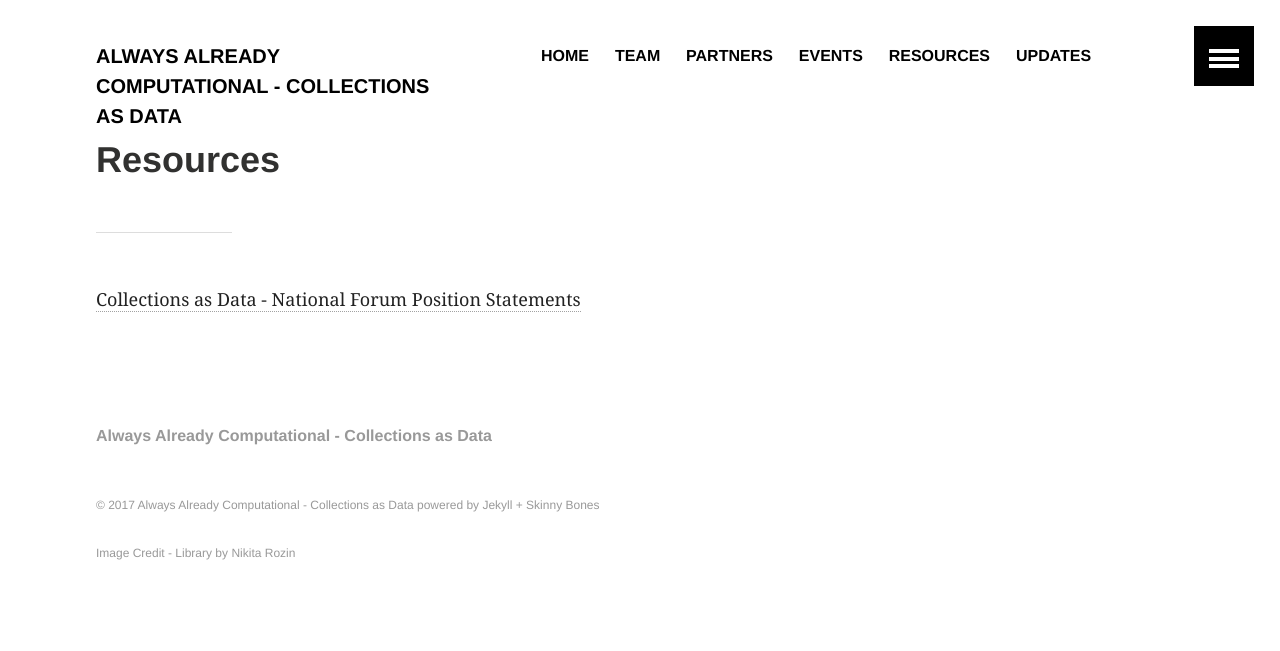
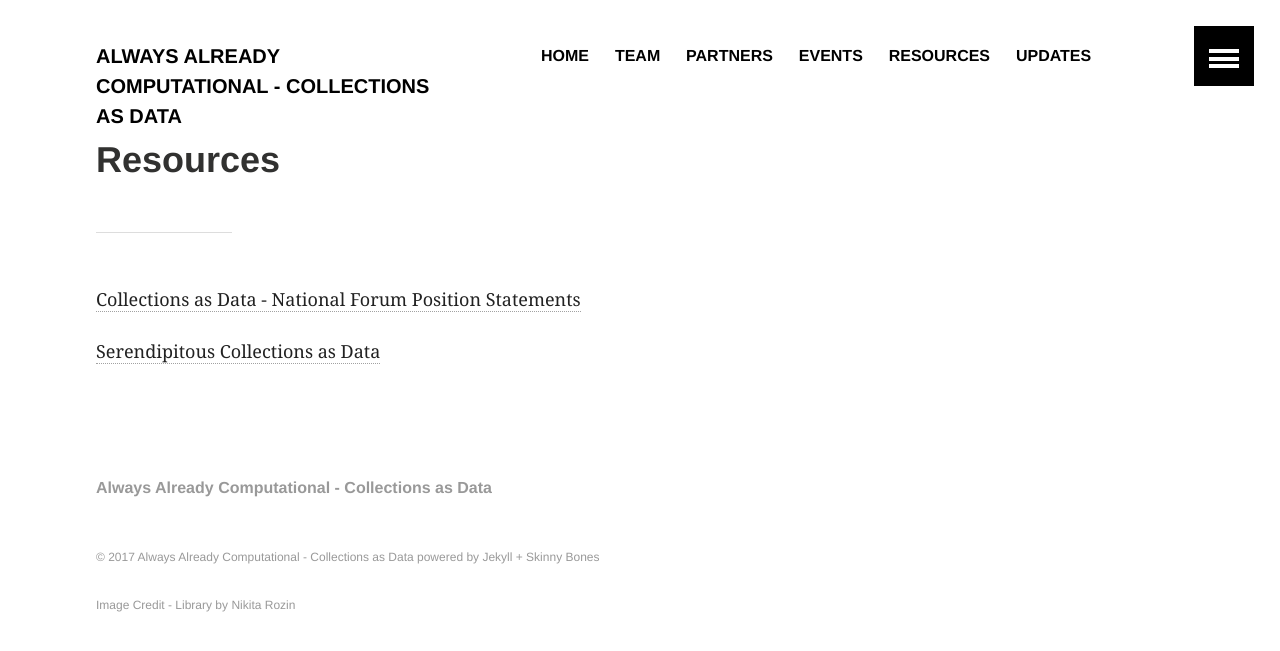
Before and after one commit to collectionsasdata/collectionsasdata.github.io, a Jekyll site: the page built from resources.md, in a window 1280 px wide. Shown: the top 651 px of the page. Built offline with Jekyll 4.4.1, drawn with Linux system fonts in a browser that asks for light colours.

Commit message:
Update resources.md

```diff
--- a/resources.md
+++ b/resources.md
@@ -4,3 +4,5 @@ title:  "Resources"
 ---
 ---
 [Collections as Data - National Forum Position Statements](https://github.com/collectionsasdata/collectionsasdata.github.io/raw/master/aac_positionstatements.pdf)
+
+[Serendipitous Collections as Data](https://collectionsasdata.github.io/ideas/)
```
